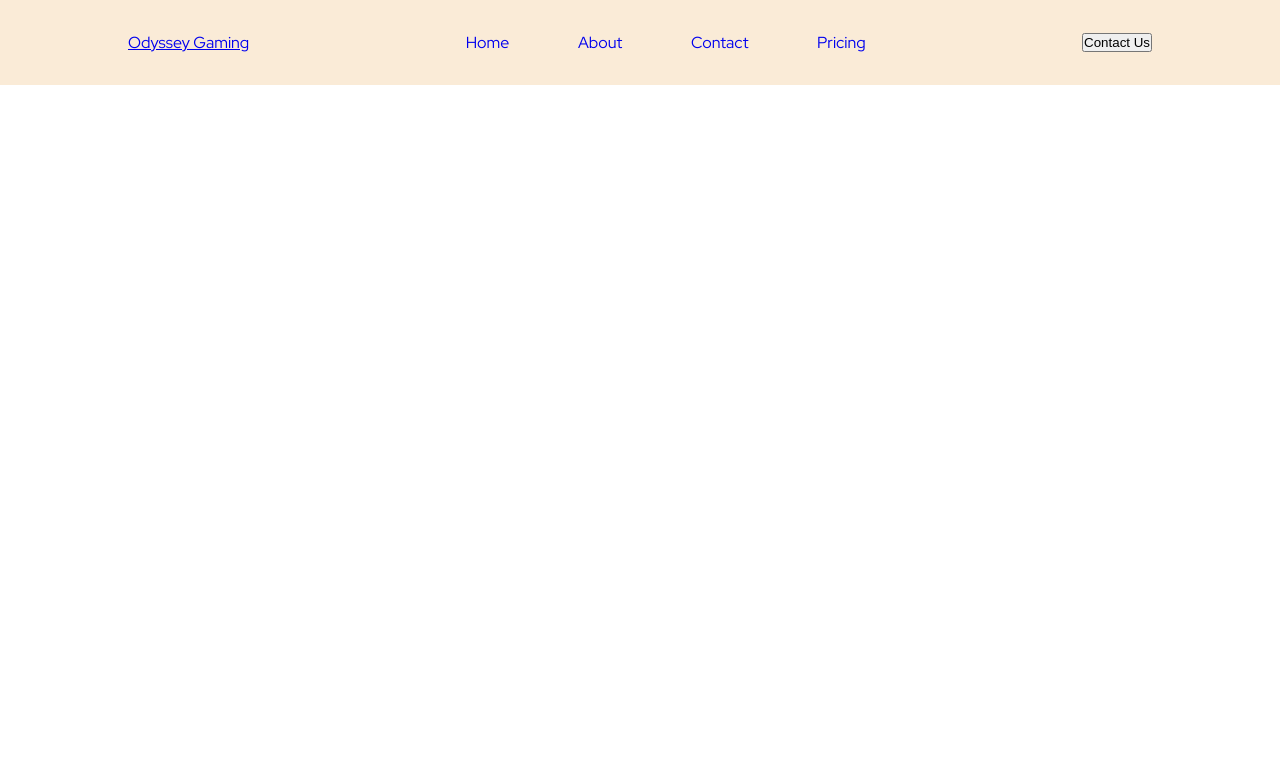
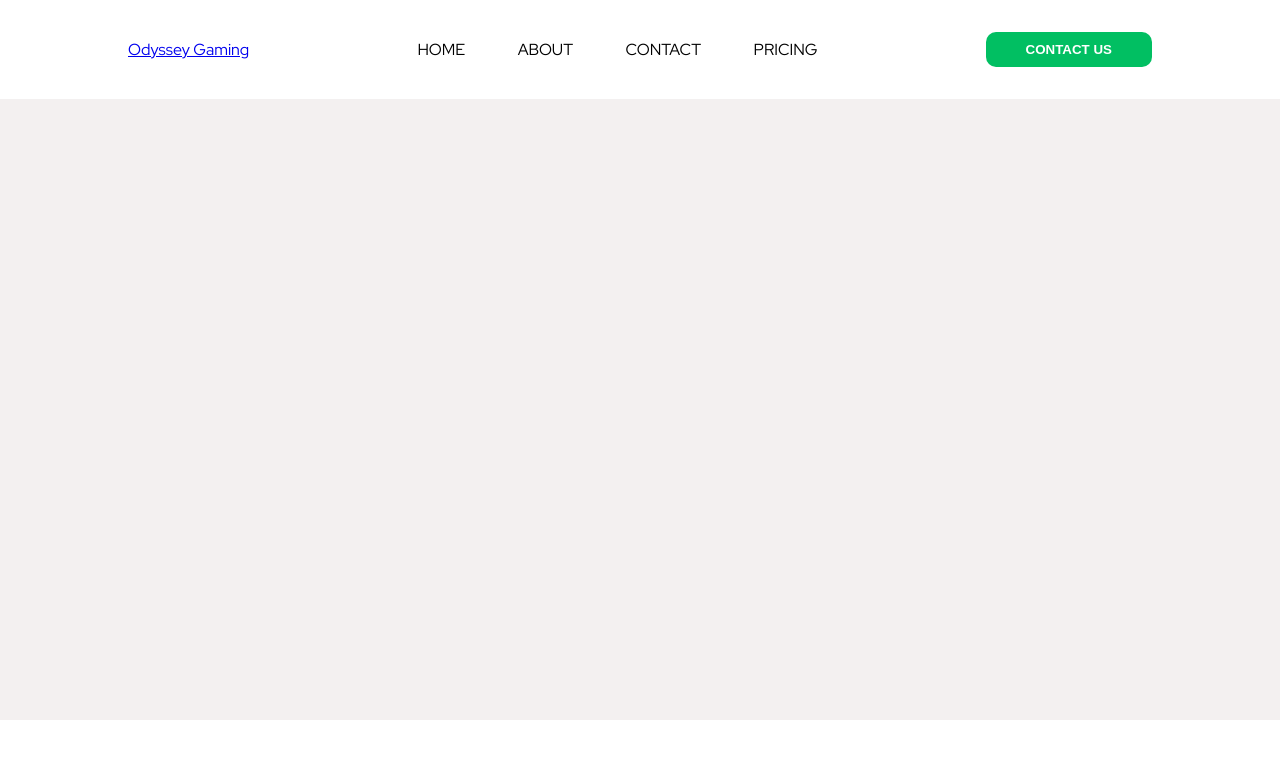
Before and after one commit to ciesluk/odyssey-gaming, a plain HTML site: page index.html in a window 1280 px wide. Drawn offline with Linux system fonts and the light colour scheme.

Commit message:
Stylings to header, nav

```diff
--- a/css/styles.css
+++ b/css/styles.css
@@ -6,13 +6,23 @@
     box-sizing: border-box;
 }
 
+:root{
+    --light-green: #01bf62;
+    --white: #ffffff;
+    --secondary-green: rgb(243, 240, 240);
+}
+
 body{
     font-family: 'Red Hat Display', sans-serif;
+    position: relative;
 }
 
 header{
     padding: 2rem 10%;
-    background-color: antiquewhite;
+    background-color: var(--white);
+    position: fixed;
+    top: 0;
+    width: 100%;
 }
 
 nav{
@@ -28,8 +38,25 @@ nav{
     justify-content: space-between;
     width: 25rem;
     list-style-type: none;
+    text-transform: uppercase;
 }
 
 .nav-items a{
     text-decoration: none;
+    color: black;
 }
+
+nav button{
+    background-color: var(--light-green);
+    padding: 10px 40px;
+    color: var(--white);
+    border-radius: 10px;
+    border: none;
+    font-weight: 700;
+    text-transform: uppercase;
+}
+
+main{
+    min-height: 90vh;
+    background-color: var(--secondary-green);
+}
```
